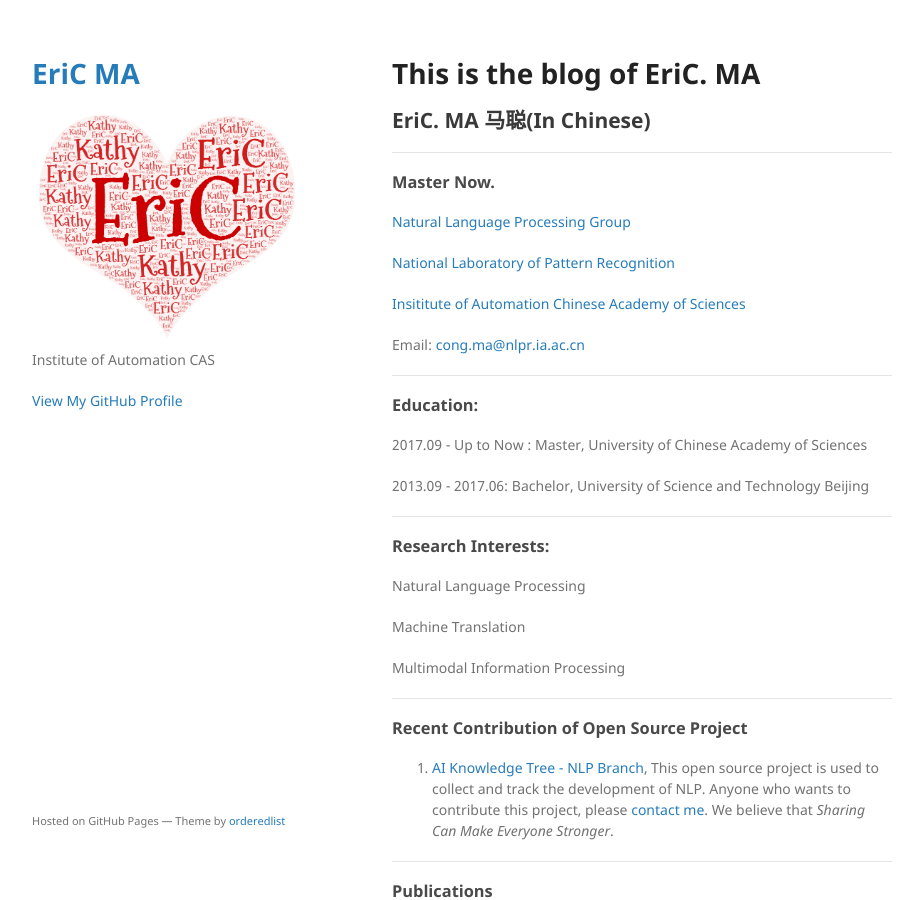
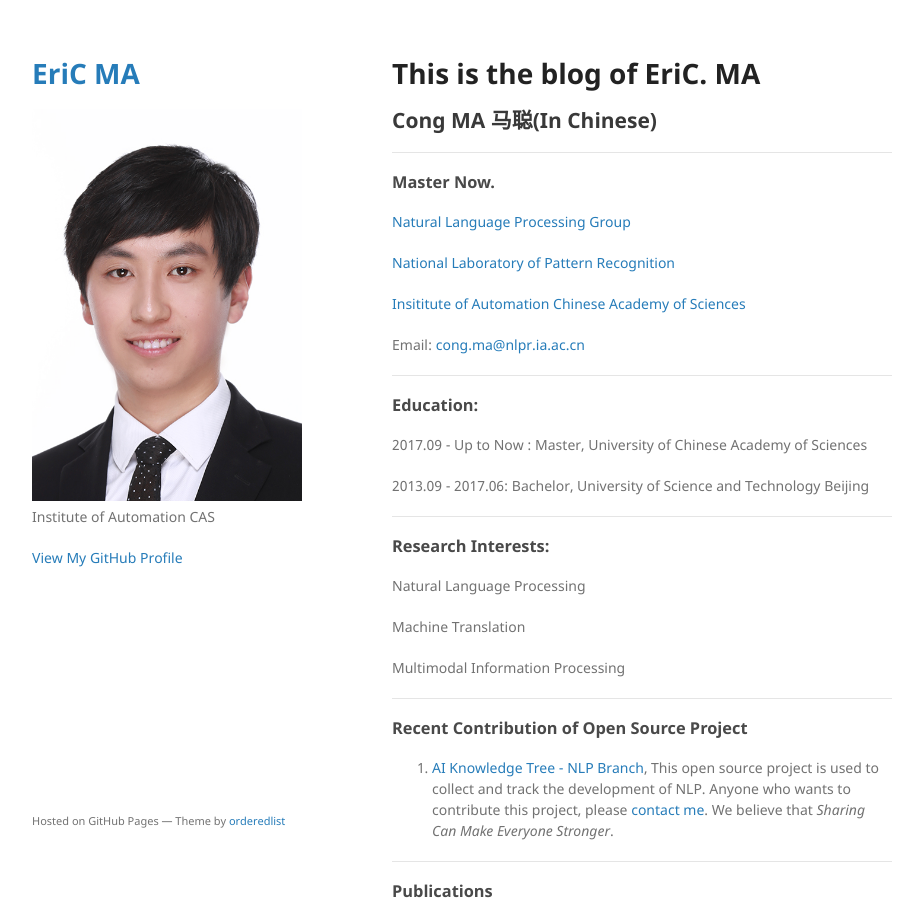
Before and after one commit to EriCongMa/ericongma.github.io, a Jekyll site: the page built from index.md, in a window 1280 px wide and 900 px high. Shown: the whole window, without its empty margins (178-1101 px from the left). Built offline with Jekyll 4.4.1, drawn with Linux system fonts in a browser that asks for light colours; our own code applies the rules of GitHub Pages for plain Markdown files; some of the changed text lies outside the part shown.

Commit message:
change_profile

```diff
--- a/_config.yml
+++ b/_config.yml
@@ -1,5 +1,5 @@
 title: EriC MA
-logo: /assets/img/profile.jpg
+logo: /assets/img/MACong_profile.jpg
 description: Institute of Automation CAS
 #show_downloads: true
 #google_analytics:
--- a/index.md
+++ b/index.md
@@ -4,7 +4,7 @@ layout: default
 
 # This is the blog of EriC. MA
 
-## EriC. MA    马聪(In Chinese)
+## Cong MA    马聪(In Chinese)
 
 ---
 
```
Also changed, not shown: other parts of index.md (+3 -3 lines), assets/img/MACong_profile.jpg (added).
